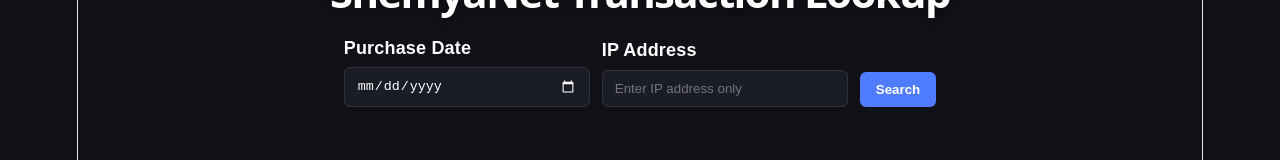
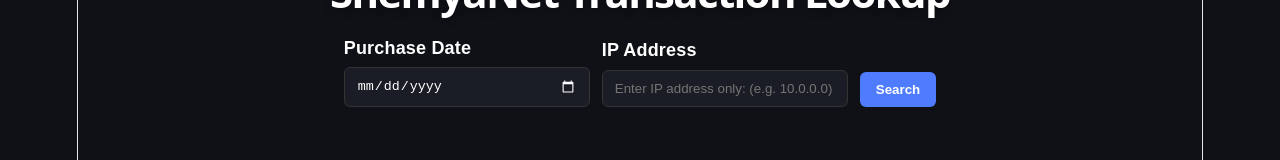
Before and after one commit to Jesusg527/ShemyaNetEAS, a React (Vite) app in the folder frontend/: page / in a window 1280 px wide. Shown: the part 130-290 px from the top of the page. Built offline with nearby package versions, Linux system fonts and the light colour scheme.

Commit message:
updated frontend

```diff
--- a/frontend/src/App.jsx
+++ b/frontend/src/App.jsx
@@ -129,7 +129,7 @@ return ( <div className="container"> <img src={logo} alt="ShemyaNet Inc." classN
       <label className="search-label">IP Address</label>
       <input
         type="text"
-        placeholder="Enter IP address only"
+        placeholder="Enter IP address only: (e.g. 10.0.0.0)"
         value={search}
         onChange={(e) => setSearch(e.target.value)}
       />
```
